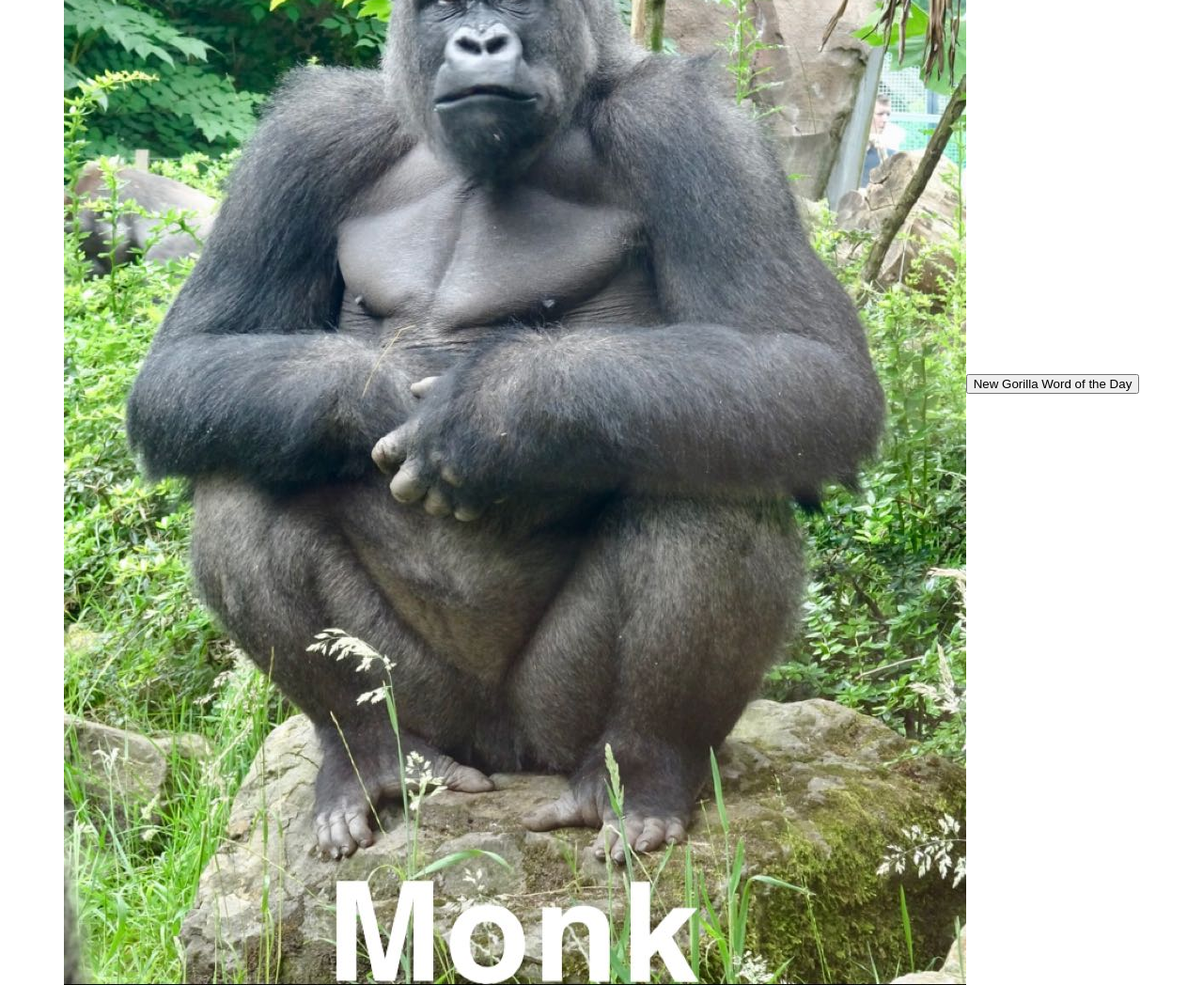
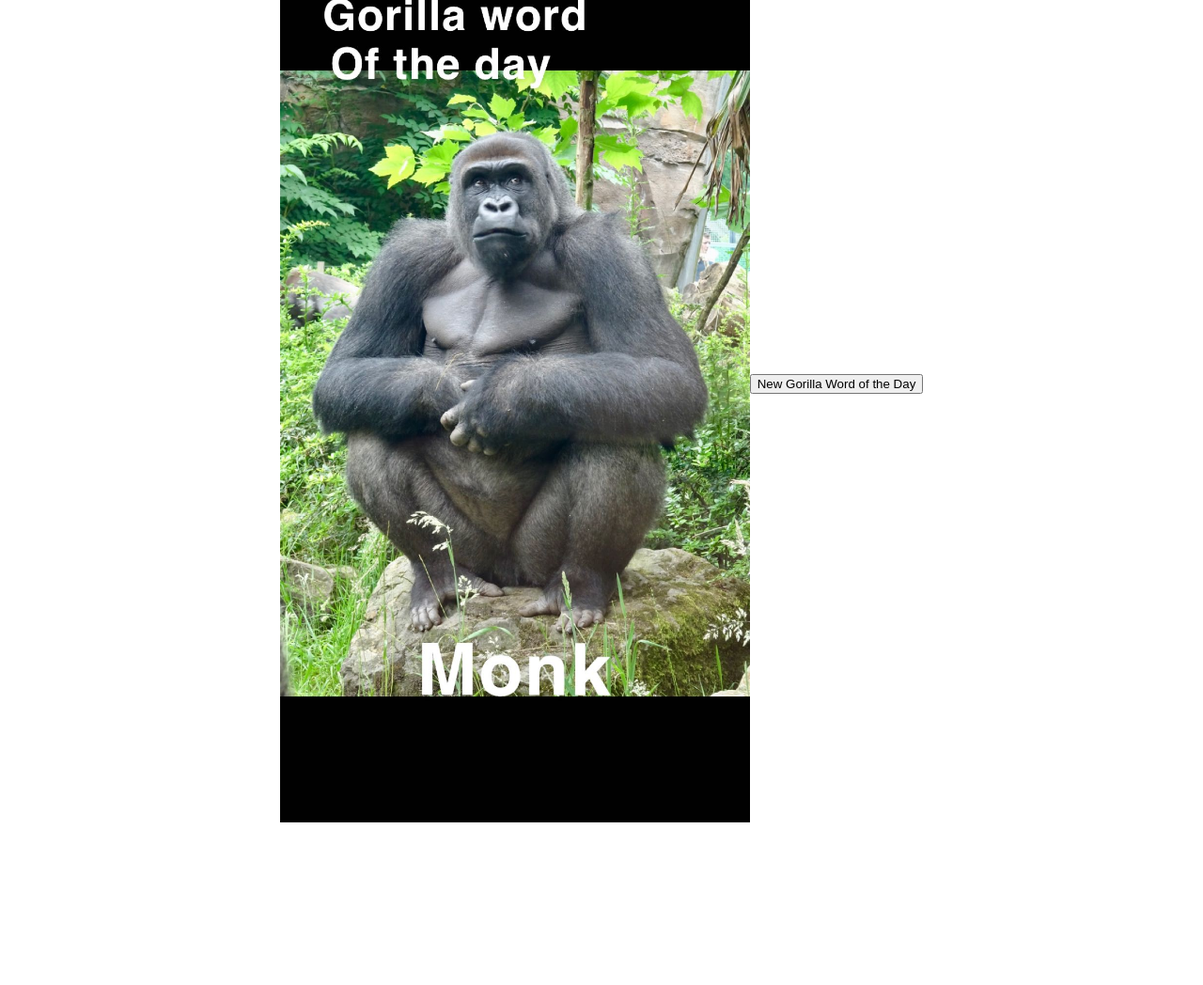
Before and after one commit to GorillaWords/GorillaWords.github.io, a plain HTML site: page index.html in a window 1280 px wide. Shown: the top 1048 px of the page at 94% size. After the commit the page ends 875 px from the top, so only its background shows below. Drawn offline with Linux system fonts and the light colour scheme.

Commit message:
Update index.html

```diff
--- a/index.html
+++ b/index.html
@@ -61,7 +61,7 @@ word.src = chooseWord(64);
 
 <div class="parent">
 
-    <img id="word" src="GorillaWords/1.jpg" alt="Gorilla Word of the Day">
+    <img id="word" style="width:500px; height:auto;" src="GorillaWords/1.jpg" alt="Gorilla Word of the Day">
     <br><br><br>
     <button onclick="refreshPage()">New Gorilla Word of the Day</button>
 
```
